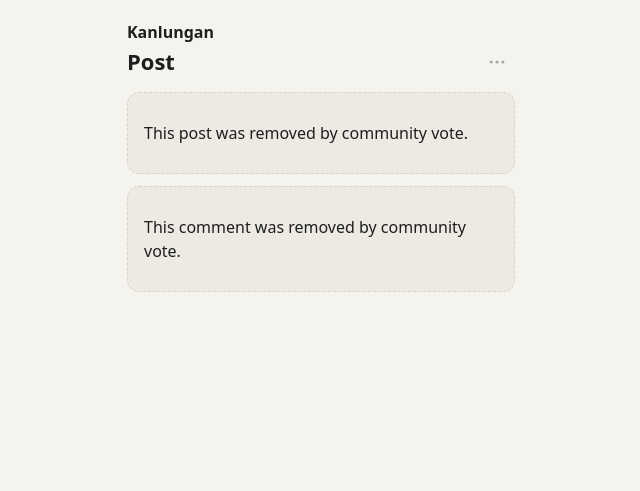
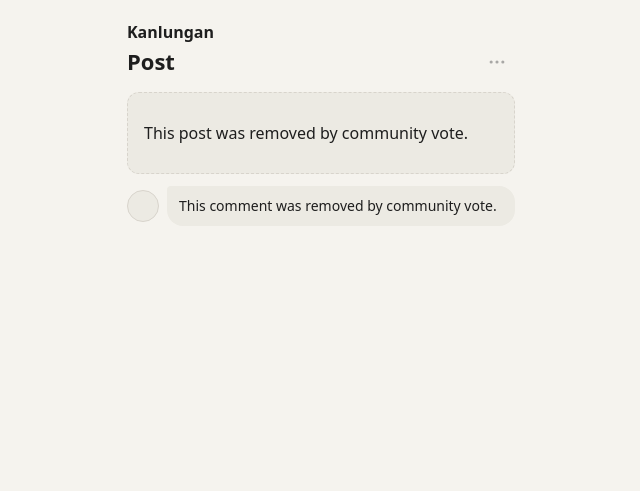
Before and after one commit to YKMarkkuu/Kanlungan, a Laravel app: page /post/1 in a window 1280 px wide. Shown: the top 491 px of the page, without its empty margins (319-959 px from the left). Run offline with Laravel 10, Linux system fonts and the light colour scheme; a user stored in the database is signed in; tables that the repository leaves empty hold one stand-in row (values such as "Sample post").

Commit message:
style(ui): implement chat-bubble comments with collapsible reply threads

```diff
--- a/public/css/community.css
+++ b/public/css/community.css
@@ -146,6 +146,139 @@
     text-decoration: none;
 }
 
+.cm-comment-wrapper {
+    margin-bottom: 16px;
+}
+
+.cm-comment {
+    display: flex;
+    align-items: flex-start;
+    gap: 8px;
+}
+
+.cm-comment .cm-avatar {
+    width: 32px;
+    height: 32px;
+    flex-shrink: 0;
+    margin-top: 4px;
+}
+
+.cm-comment__content {
+    flex-grow: 1;
+    min-width: 0;
+}
+
+.cm-comment__bubble {
+    padding: 10px 12px;
+    border-radius: 16px;
+    border-top-left-radius: 4px;
+    background-color: var(--surface-hover);
+}
+
+.cm-comment__author {
+    display: block;
+    margin-bottom: 2px;
+    color: var(--text-primary);
+    font-size: 13px;
+}
+
+.cm-comment__body {
+    margin: 0;
+    color: var(--text-primary);
+    font-size: 14px;
+    line-height: 1.4;
+    overflow-wrap: anywhere;
+}
+
+.cm-comment__actions {
+    display: flex;
+    align-items: center;
+    flex-wrap: nowrap;
+    gap: 16px;
+    min-width: 0;
+    margin-top: 4px;
+    padding-left: 12px;
+    overflow-x: auto;
+}
+
+.cm-comment__actions > * {
+    flex: 0 0 auto;
+}
+
+.cm-comment__actions form {
+    margin: 0;
+}
+
+.cm-comment__action-btn {
+    min-width: 0;
+    min-height: 0;
+    padding: 0;
+    border: 0;
+    background: none;
+    color: var(--text-muted);
+    font-size: 12px;
+    font-weight: 600;
+    line-height: 1.4;
+    cursor: pointer;
+}
+
+.cm-comment__action-btn:hover,
+.cm-comment__action-btn.is-on {
+    color: var(--text-primary);
+}
+
+.cm-comment__action-count {
+    color: var(--text-muted);
+    font-size: 12px;
+    font-weight: 600;
+}
+
+.cm-comment__time {
+    color: var(--text-muted);
+    font-size: 11px;
+}
+
+.cm-comment .cm-icon-btn {
+    width: 24px;
+    height: 24px;
+    padding: 0;
+}
+
+.cm-comment .cm-icon-btn .icon {
+    width: 16px;
+    height: 16px;
+}
+
+.cm-comment--removed .cm-comment__bubble {
+    background-color: var(--surface-hover);
+}
+
+.cm-view-replies-btn {
+    padding: 8px 0 8px 40px;
+    border: 0;
+    background: none;
+    color: var(--text-muted);
+    font-size: 13px;
+    font-weight: 600;
+    cursor: pointer;
+}
+
+.cm-view-replies-btn:hover {
+    color: var(--text-primary);
+}
+
+.cm-replies-container {
+    margin-top: 8px;
+}
+
+.cm-replies-container.hidden {
+    display: none;
+}
+
+.hidden {
+    display: none !important;
+}
+
 .cm-post__foot {
     display: flex;
     align-items: center;
--- a/resources/views/components/comment-card.blade.php
+++ b/resources/views/components/comment-card.blade.php
@@ -1,54 +1,78 @@
-{{-- One comment. Expects $comment (see docs/FRONTEND.md "Comment"). $reply = indented one-level reply.
-     $canAccept = the viewer wrote the post, so they can mark an answer as Accepted. --}}
+{{-- One comment with optional collapsed replies. Expects $comment and optional $reply / $canAccept. --}}
 @php($reply = $reply ?? false)
 @php($canAccept = ($canAccept ?? false) && ! $reply && ! $comment['mine'] && ! $comment['removed'])
-@if ($comment['removed'])
-    <div class="card cm-comment cm-post--removed {{ $reply ? 'cm-comment--reply' : '' }}" id="comment-{{ $comment['id'] }}">
-        <p class="cm-post__body text-muted">{{ $comment['body'] }}</p>
-    </div>
-@else
-<div class="card cm-comment {{ $reply ? 'cm-comment--reply' : '' }} {{ $comment['report'] ? 'cm-reported' : '' }}" id="comment-{{ $comment['id'] }}">
-    <div class="cm-post__head">
-        <strong class="cm-post__author">{{ $comment['author_alias'] }}</strong>
+@php($replies = $reply ? [] : ($comment['replies'] ?? []))
+@php($repliesId = 'comment-replies-'.$comment['id'])
+
+<div class="cm-comment-wrapper {{ $reply ? 'cm-comment-wrapper--reply' : '' }}">
+    <div class="cm-comment {{ $reply ? 'cm-comment--reply' : '' }} {{ $comment['report'] ? 'cm-reported' : '' }} {{ $comment['removed'] ? 'cm-comment--removed' : '' }}" id="comment-{{ $comment['id'] }}">
+        <div class="cm-avatar" aria-hidden="true"></div>
+        <div class="cm-comment__content">
+            <div class="cm-comment__bubble">
+                @unless ($comment['removed'])
+                    <strong class="cm-comment__author">{{ $comment['author_alias'] }}</strong>
+                @endunless
+                <p class="cm-comment__body {{ $comment['removed'] ? 'text-muted' : '' }}">{{ $comment['body'] }}</p>
+                @unless ($comment['removed'])
                     @if ($comment['is_accepted'])
                         <span class="cm-badge">@include('components.icon', ['name' => 'check']) Accepted</span>
                     @endif
-        <span class="text-small text-muted">{{ $comment['time_ago'] }}</span>
+                @endunless
             </div>
 
-    <p class="cm-post__body">{{ $comment['body'] }}</p>
-
+            @unless ($comment['removed'])
                 @include('components.report-banner', ['item' => $comment])
 
-    <div class="cm-post__foot text-small text-muted">
-        {{-- Authors cannot like or mark their own comment helpful: no buttons, just the counts. --}}
+                <div class="cm-comment__actions">
                     @if ($comment['mine'])
-            <span class="cm-stat" aria-label="{{ $comment['likes'] }} likes">@include('components.icon', ['name' => 'like']) {{ $comment['likes'] ?: '' }}</span>
+                        <span class="cm-comment__action-count" aria-label="{{ $comment['likes'] }} likes">Like{{ $comment['likes'] ? ' '.$comment['likes'] : '' }}</span>
                         @unless ($reply)
                             @if ($comment['helpful_count'])
-                    <span class="cm-stat">@include('components.icon', ['name' => 'star']) Helpful {{ $comment['helpful_count'] }}</span>
+                                <span class="cm-comment__action-count">Helpful {{ $comment['helpful_count'] }}</span>
                             @endif
                         @endunless
                     @else
                         <form method="POST" action="{{ route('comment.like', [$comment['post_id'], $comment['id']]) }}">
                             @csrf
-                <button type="submit" class="cm-react {{ $comment['liked'] ? 'is-on' : '' }}" aria-pressed="{{ $comment['liked'] ? 'true' : 'false' }}" aria-label="Like">@include('components.icon', ['name' => 'like']) {{ $comment['likes'] ?: '' }}</button>
+                            <button type="submit" class="cm-comment__action-btn {{ $comment['liked'] ? 'is-on' : '' }}" aria-pressed="{{ $comment['liked'] ? 'true' : 'false' }}">Like{{ $comment['likes'] ? ' '.$comment['likes'] : '' }}</button>
                         </form>
                         @unless ($reply)
                             <form method="POST" action="{{ route('comment.helpful', [$comment['post_id'], $comment['id']]) }}">
                                 @csrf
-                    <button type="submit" class="cm-react {{ $comment['helpful_marked'] ? 'is-on' : '' }}" aria-pressed="{{ $comment['helpful_marked'] ? 'true' : 'false' }}">@include('components.icon', ['name' => 'star']) Helpful{{ $comment['helpful_count'] ? ' '.$comment['helpful_count'] : '' }}</button>
+                                <button type="submit" class="cm-comment__action-btn {{ $comment['helpful_marked'] ? 'is-on' : '' }}" aria-pressed="{{ $comment['helpful_marked'] ? 'true' : 'false' }}">Helpful{{ $comment['helpful_count'] ? ' '.$comment['helpful_count'] : '' }}</button>
                             </form>
                         @endunless
                     @endif
-        <button type="button" class="link-btn" data-reply-to="{{ $comment['id'] }}" data-reply-name="{{ $comment['author_alias'] }}">Reply</button>
+
+                    <button type="button" class="cm-comment__action-btn" data-reply-to="{{ $comment['id'] }}" data-reply-name="{{ $comment['author_alias'] }}">Reply</button>
+
                     @if ($canAccept)
                         <form method="POST" action="{{ route('comment.accept', [$comment['post_id'], $comment['id']]) }}">
                             @csrf
-                <button type="submit" class="link-btn">{{ $comment['is_accepted'] ? 'Un-accept' : 'Accept' }}</button>
+                            <button type="submit" class="cm-comment__action-btn">{{ $comment['is_accepted'] ? 'Un-accept' : 'Accept' }}</button>
                         </form>
                     @endif
+
                     @include('components.report-flag', ['type' => 'comment', 'item' => $comment])
+                    <span class="cm-comment__time">{{ $comment['time_ago'] }}</span>
+                </div>
+            @endunless
         </div>
     </div>
+
+    @if (count($replies) > 0)
+        <button type="button"
+                class="cm-view-replies-btn"
+                data-toggle-replies="{{ $repliesId }}"
+                data-expanded-label="Hide replies"
+                aria-controls="{{ $repliesId }}"
+                aria-expanded="false">
+            View {{ count($replies) }} {{ \Illuminate\Support\Str::plural('reply', count($replies)) }}
+        </button>
+        <div class="cm-replies-container hidden" id="{{ $repliesId }}">
+            @foreach ($replies as $child)
+                @include('components.comment-card', ['comment' => $child, 'reply' => true])
+            @endforeach
+        </div>
     @endif
+</div>
```
Also changed, not shown: other parts of public/css/community.css (+30 -16 lines). Lines whose indentation alone changed are shown as unchanged.
